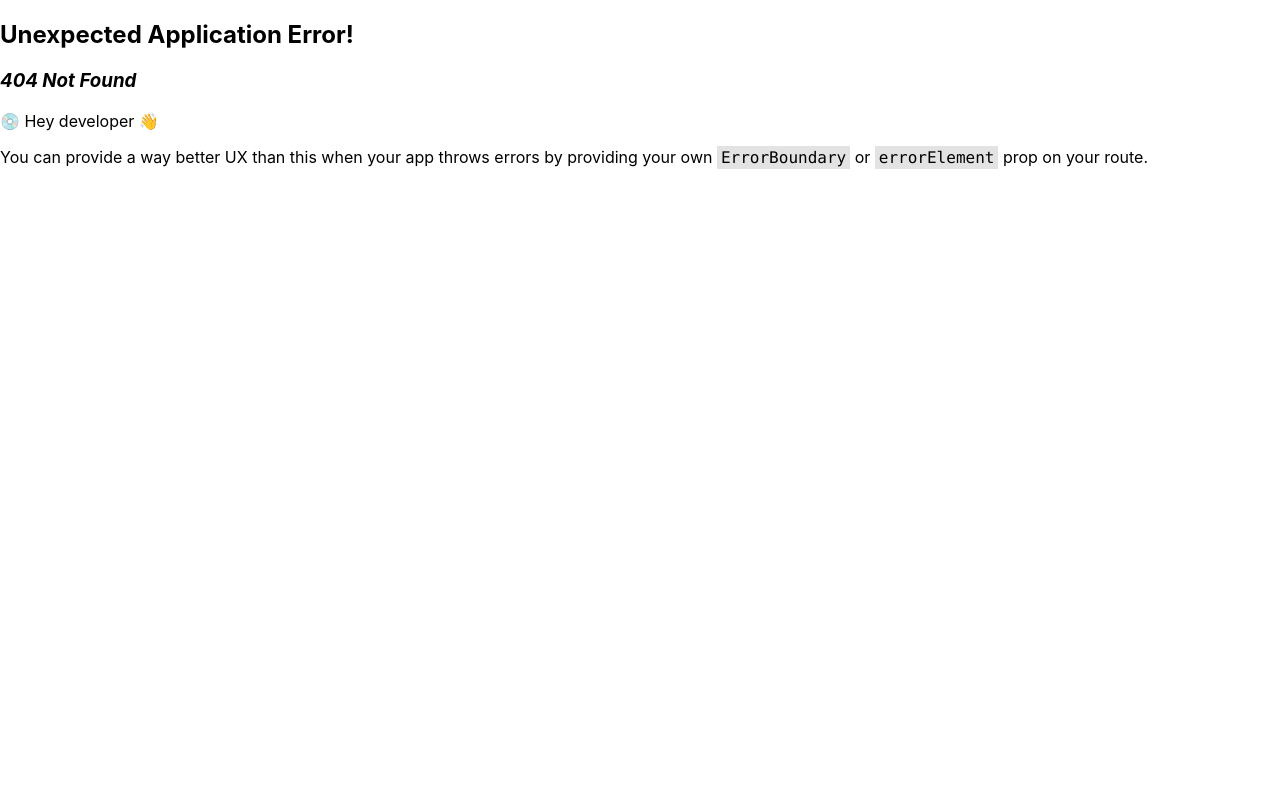
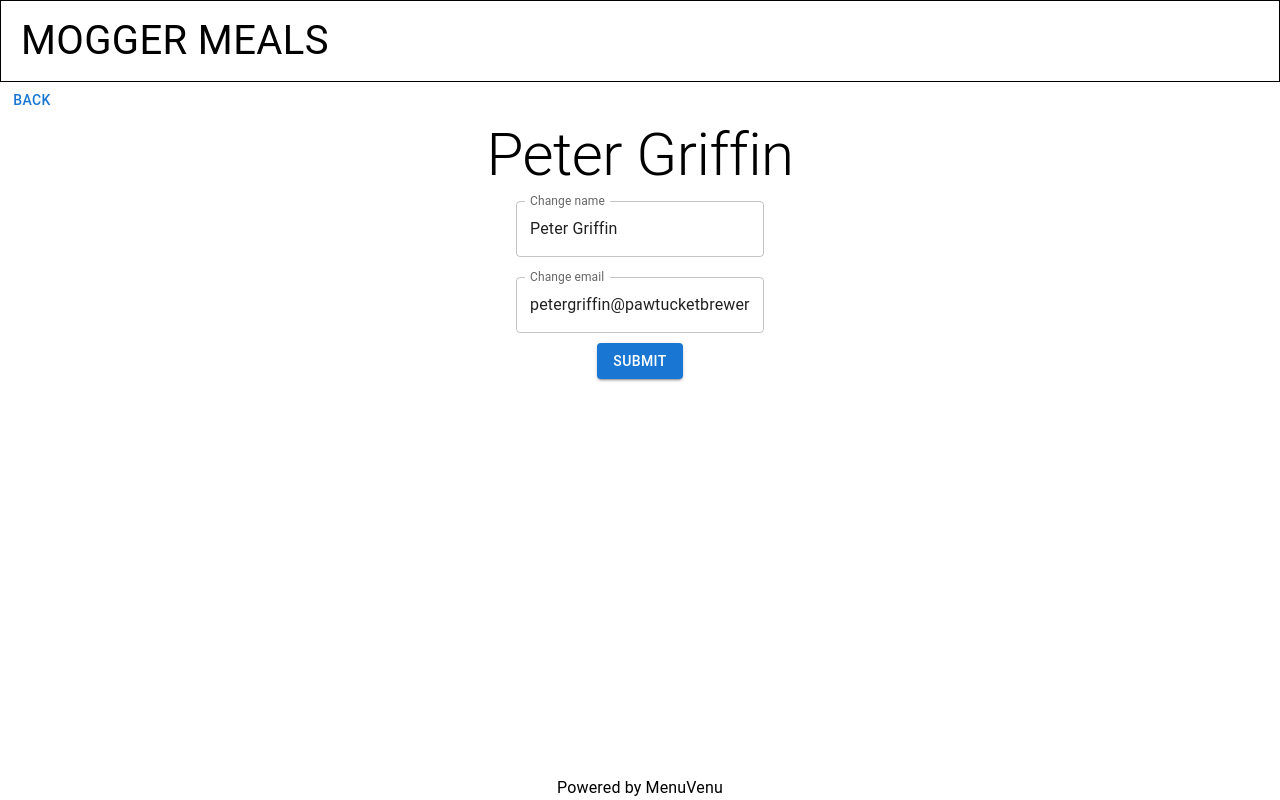
Before and after one commit to ronald-ho/MenuVenu, a React (Create React App) app in the folder project/menuvenufrontend/: page /changedetails in a window 1280 px wide. Before the commit this address had no page. Built offline with nearby package versions, Linux system fonts and the light colour scheme.

Commit message:
updating details finished

```diff
--- a/project/menuvenufrontend/src/App.jsx
+++ b/project/menuvenufrontend/src/App.jsx
@@ -11,6 +11,7 @@ import Login from './pages/Login';
 import { tabsel_load, redirect_if_logged_in, get_profile } from './helpers/loaderfunctions';
 import UpdateAccount from './pages/UpdateAccount';
 import LoggedSelect from './pages/LoggedSelect';
+import UpdateDetails from './pages/UpdateDetails';
 
 function App() {
   const [mode, setMode] = React.useState('');
@@ -52,6 +53,21 @@ function App() {
       }, {
         path: "/loggedselect",
         element: <LoggedSelect />
+      }, {
+        path: "/changedetails",
+        element: <UpdateDetails />,
+        loader: get_profile,
+        action: async ({ request }) => {
+          const data = Object.fromEntries(await request.formData());
+          const validEmailRegex = /^[a-zA-Z0-9.!#$%&'*+/=?^_`{|}~-]+@[a-zA-Z0-9-]+(?:\.[a-zA-Z0-9-]+)*$/;
+          if (!data.email || !data.name || !validEmailRegex.test(data.email)) {
+            return false;
+          }
+          /* replace with fetch and post data */
+          console.log(data.email);
+          console.log(data.name);
+          return true;
+        }
       }
     ]
   }]);
--- a/project/menuvenufrontend/src/pages/UpdateAccount.jsx
+++ b/project/menuvenufrontend/src/pages/UpdateAccount.jsx
@@ -8,15 +8,15 @@ function UpdateAccount () {
     return (
         <>
         <Button component={Link} to={"/loggedselect"}>Back</Button>
-        <div style={{textAlign: "center", border: "1px solid black"}}>
+        <div style={{textAlign: "center"}}>
             <Typography variant="h2">{details.name}</Typography>
             <Typography>Email address: {details.email}</Typography>
             <Typography>MV Points: {details.points}</Typography>
             <Typography>MyFitnessPal: {details.mfp}</Typography>
-            <Box component={Link} to={"/updateaccount"} sx={{ display: 'inline-block', width: '20%', padding: '10px', margin: '10px' }}>
+            <Box component={Link} to={"/changedetails"} sx={{ display: 'inline-block', width: '20%', padding: '10px', margin: '10px' }}>
                 <Typography>Update Account</Typography>
             </Box>
-            {/*Leave below empty for now */};
+            {/*Leave below empty for now */}
             <Box component={Link} sx={{ display: 'inline-block', width: '20%', padding: '10px', margin: '10px' }}>
                 <Typography>Connect MyFitnessPal</Typography>
             </Box>
--- /dev/null
+++ b/project/menuvenufrontend/src/pages/UpdateDetails.jsx
@@ -0,0 +1,29 @@
+import { TextField, Typography, Button, Alert } from "@mui/material";
+import React from "react";
+import { Form, useLoaderData, Link, useActionData } from "react-router-dom";
+
+function UpdateDetails() {
+    const details = useLoaderData();
+    const response = useActionData();
+    const [name, setName] = React.useState(details.name);
+    const [email, setEmail] = React.useState(details.email);
+
+    return (
+        <>
+        <Button component={Link} to={"/updateaccount"}>Back</Button>
+        <div style={{textAlign: "center"}}>
+            <Typography variant="h2">{details.name}</Typography>
+            <Form method="put">
+                <TextField sx={{margin: '10px'}} type="text" value={name} name="name" label="Change name" onChange={(e) => setName(e.target.value)} />
+                <br />
+                <TextField sx={{margin: '10px'}} type="text" value={email} name="email" label="Change email" onChange={(e) => setEmail(e.target.value)} />
+                <br />
+                <Button variant="contained" type="submit">Submit</Button>
+            </Form>
+            {response !== undefined && <Alert severity={response ? "success" : "error"} sx={{ margin: 'auto', width: '300px' }}>{response ? "Update Successful" : "Update failed"}</Alert>}
+        </div>
+        </>
+    )
+}
+
+export default UpdateDetails;
```
